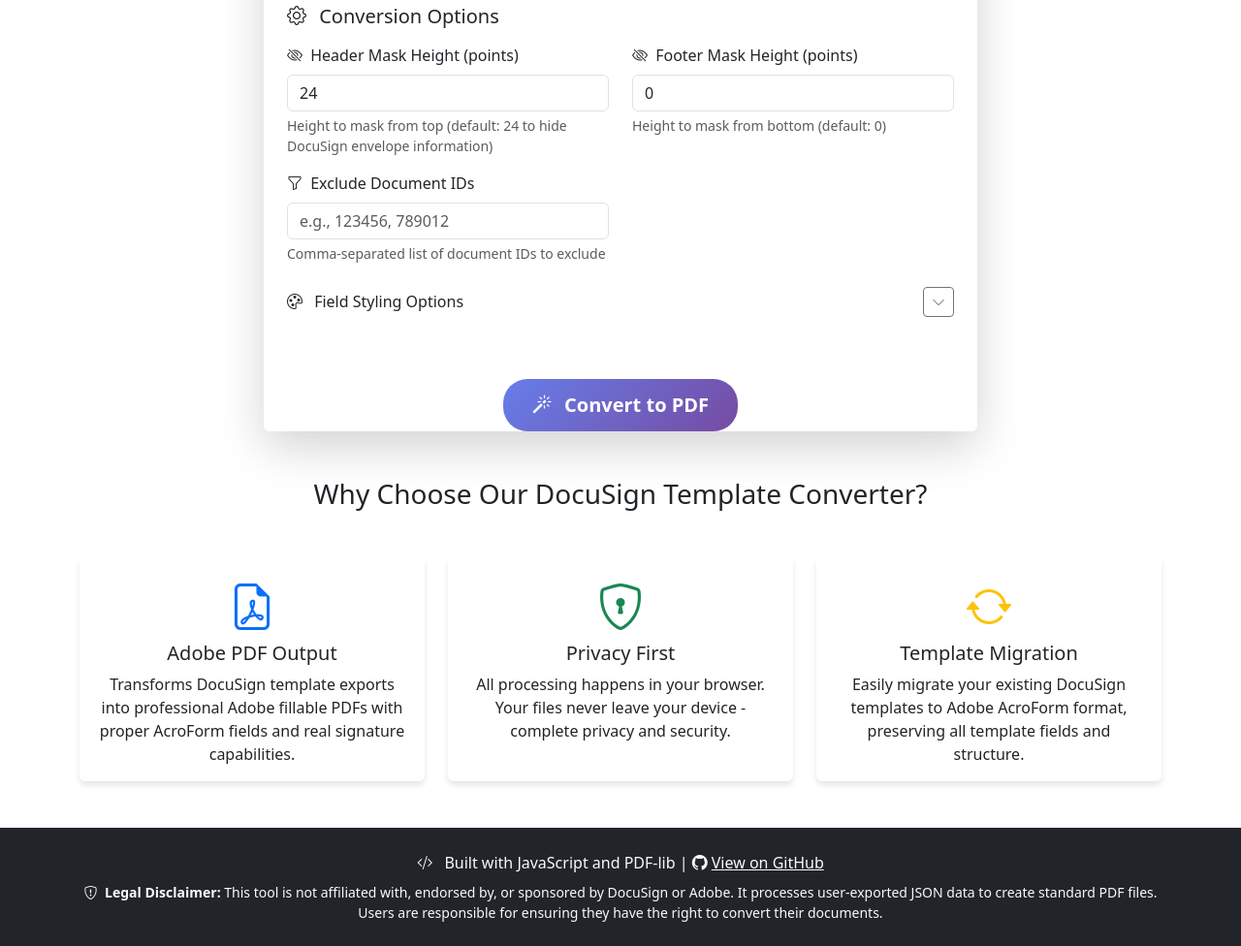
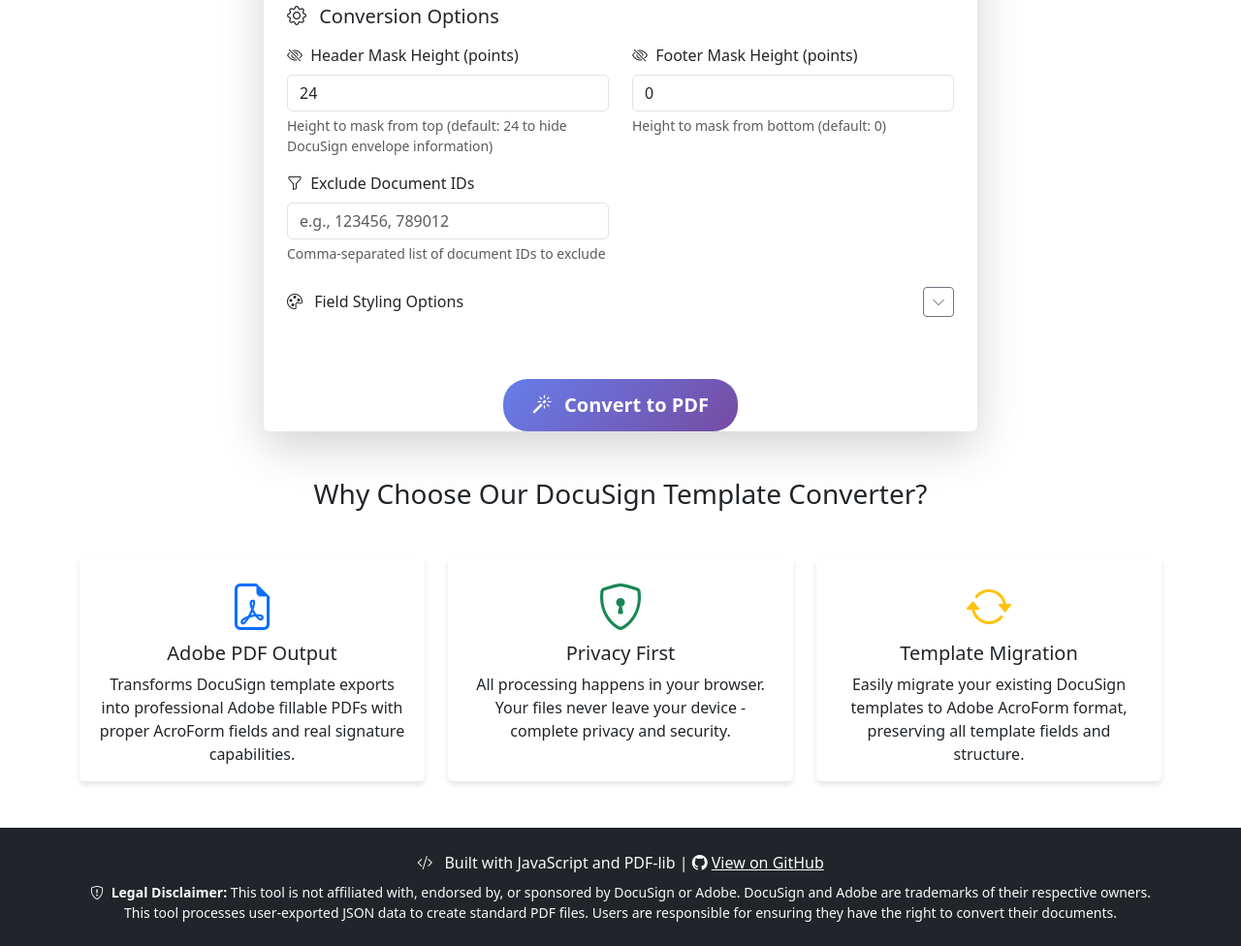
Before and after one commit to KenGrinder/DocuSign-Convert, a plain HTML site: page index.html in a window 1280 px wide. Shown: the part 1002-1978 px from the top of the page at 97% size. Drawn offline with nearby package versions, Linux system fonts and the light colour scheme.

Commit message:
can never be to careful

```diff
--- a/index.html
+++ b/index.html
@@ -536,7 +536,8 @@
             <p class="mb-0 small text-light">
                 <i class="bi bi-shield-exclamation me-1"></i>
                 <strong>Legal Disclaimer:</strong> This tool is not affiliated with, endorsed by, or sponsored by DocuSign or Adobe.
-                It processes user-exported JSON data to create standard PDF files.
+                DocuSign and Adobe are trademarks of their respective owners.
+                This tool processes user-exported JSON data to create standard PDF files.
                 Users are responsible for ensuring they have the right to convert their documents.
             </p>
         </div>
```
Also changed, not shown: 1 other file.
